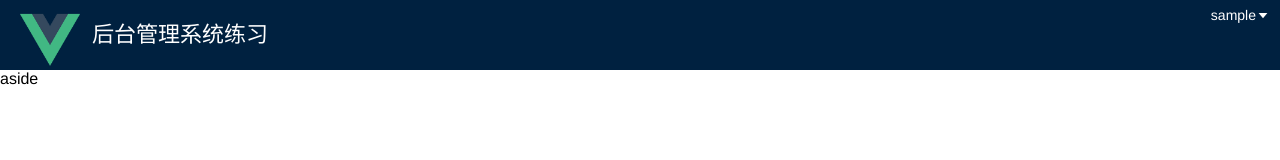
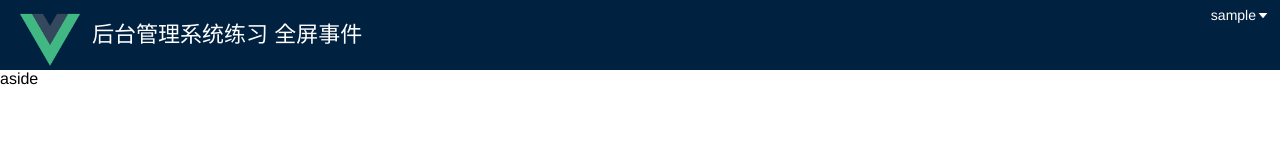
Before and after one commit to LuCheng-git/Lc-admin-item, a Vue app: page /#/menu1 in a window 1280 px wide. Shown: the top 160 px of the page. Built offline with nearby package versions, Linux system fonts and the light colour scheme; sample sign-in values are in the browser's storage.

Commit message:
添加全屏事件

```diff
--- a/src/layout/head.vue
+++ b/src/layout/head.vue
@@ -6,6 +6,7 @@
     </div>
     <div class="title">
       后台管理系统练习
+      <span @click="handleFullScreen" style="cursor:pointer">全屏事件</span>
     </div>
     <div class="login">
       <div class="header-user">
@@ -36,6 +37,7 @@ export default {
   data() {
     //这里存放数据
     return {
+      fullscreen: false,
       name: "admin",
     };
   },
@@ -56,6 +58,33 @@ export default {
         // window.location.href = "http://www.baidu.com"
         this.$router.push('./')
       }
+    },
+    // 全屏事件
+    handleFullScreen(){
+      let element = document.documentElement;
+      if(this.fullscreen){
+        if (document.exitFullscreen) {
+          document.exitFullscreen();
+        } else if (document.webkitCancelFullScreen) {
+          document.webkitCancelFullScreen();
+        } else if (document.mozCancelFullScreen) {
+          document.mozCancelFullScreen();
+        } else if (document.msExitFullscreen) {
+          document.msExitFullscreen();
+        }
+      } else {
+        if (element.requestFullscreen) {
+          element.requestFullscreen();
+        } else if (element.webkitRequestFullScreen) {
+          element.webkitRequestFullScreen();
+        } else if (element.mozRequestFullScreen) {
+          element.mozRequestFullScreen();
+        } else if (element.msRequestFullscreen) {
+          // IE11
+          element.msRequestFullscreen();
+        }
+      }
+      this.fullscreen = !this.fullscreen;
     }
   },
   //生命周期 - 创建完成（可以访问当前this实例）
```
